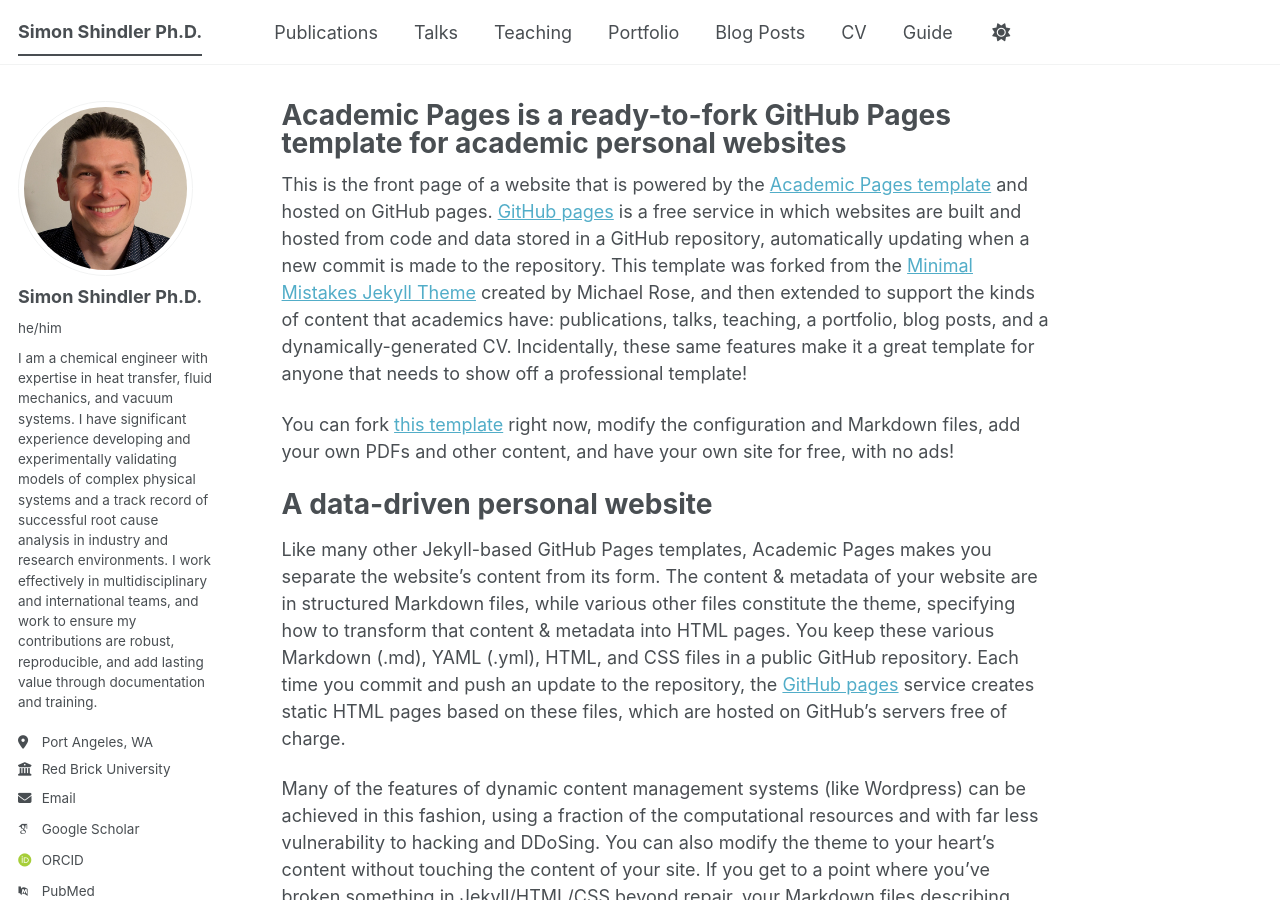
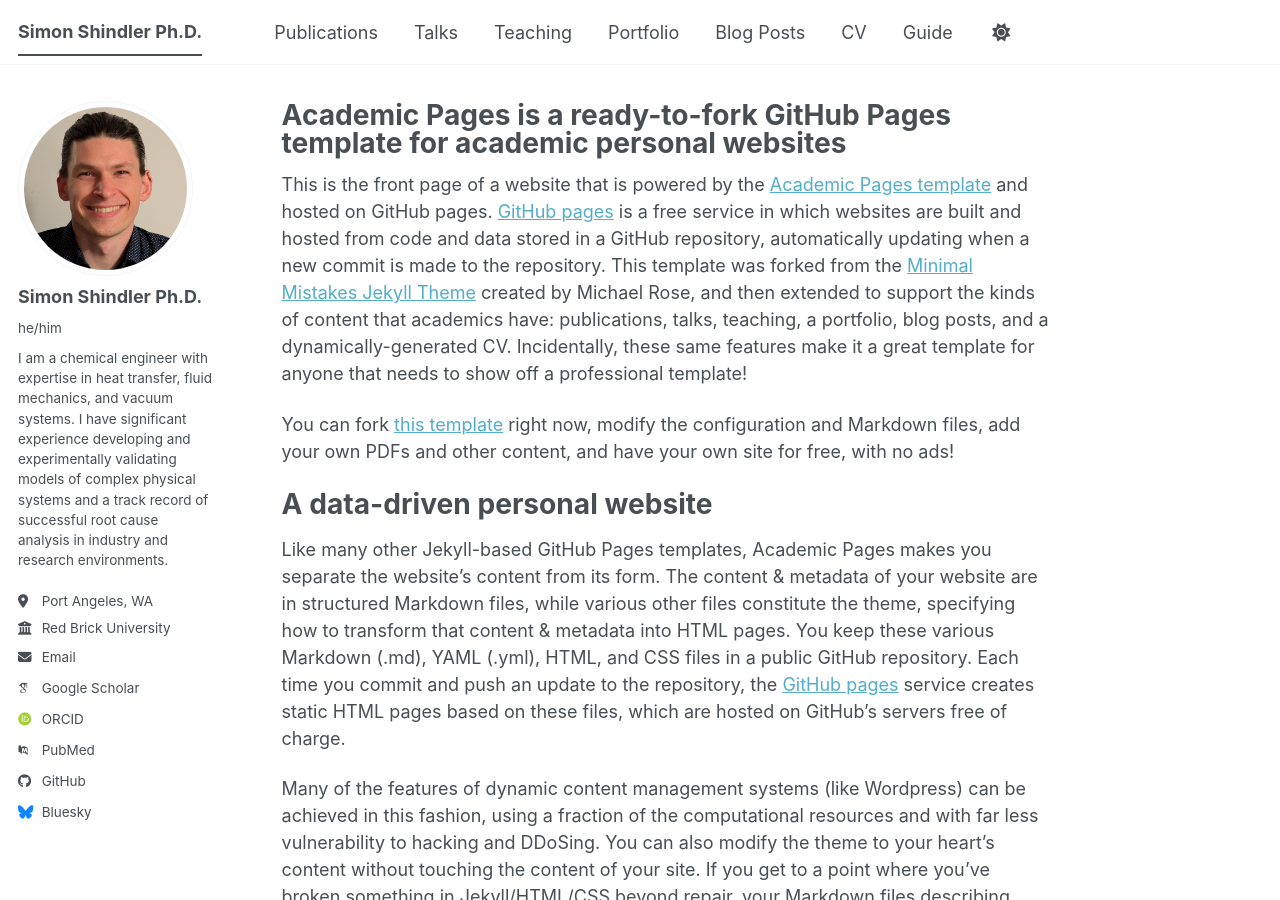
Before and after one commit to sgshindler/sgshindler.github.io, a Jekyll site: the page built from _pages/about.md, in a window 1280 px wide and 900 px high. Built offline with Jekyll 4.4.1, drawn with Linux system fonts in a browser that asks for light colours; some web fonts are replaced; a script bundle is joined from its source files by our own code; library files that are not in the unit come from our copies.

Commit message:
Update _config.yml

```diff
--- a/_config.yml
+++ b/_config.yml
@@ -26,7 +26,7 @@
   avatar           : "profile.png"
   name             : "Simon Shindler Ph.D."
   pronouns         : "he/him"
-  bio              : "I am a chemical engineer with expertise in heat transfer, fluid mechanics, and vacuum systems. I have significant experience developing and experimentally validating models of complex physical systems and a track record of successful root cause analysis in industry and research environments. I work effectively in multidisciplinary and international teams, and work to ensure my contributions are robust, reproducible, and add lasting value through documentation and training."
+  bio              : "I am a chemical engineer with expertise in heat transfer, fluid mechanics, and vacuum systems. I have significant experience developing and experimentally validating models of complex physical systems and a track record of successful root cause analysis in industry and research environments."
   location         : "Port Angeles, WA"
   employer         : "Red Brick University"
   uri              : # URL
```
